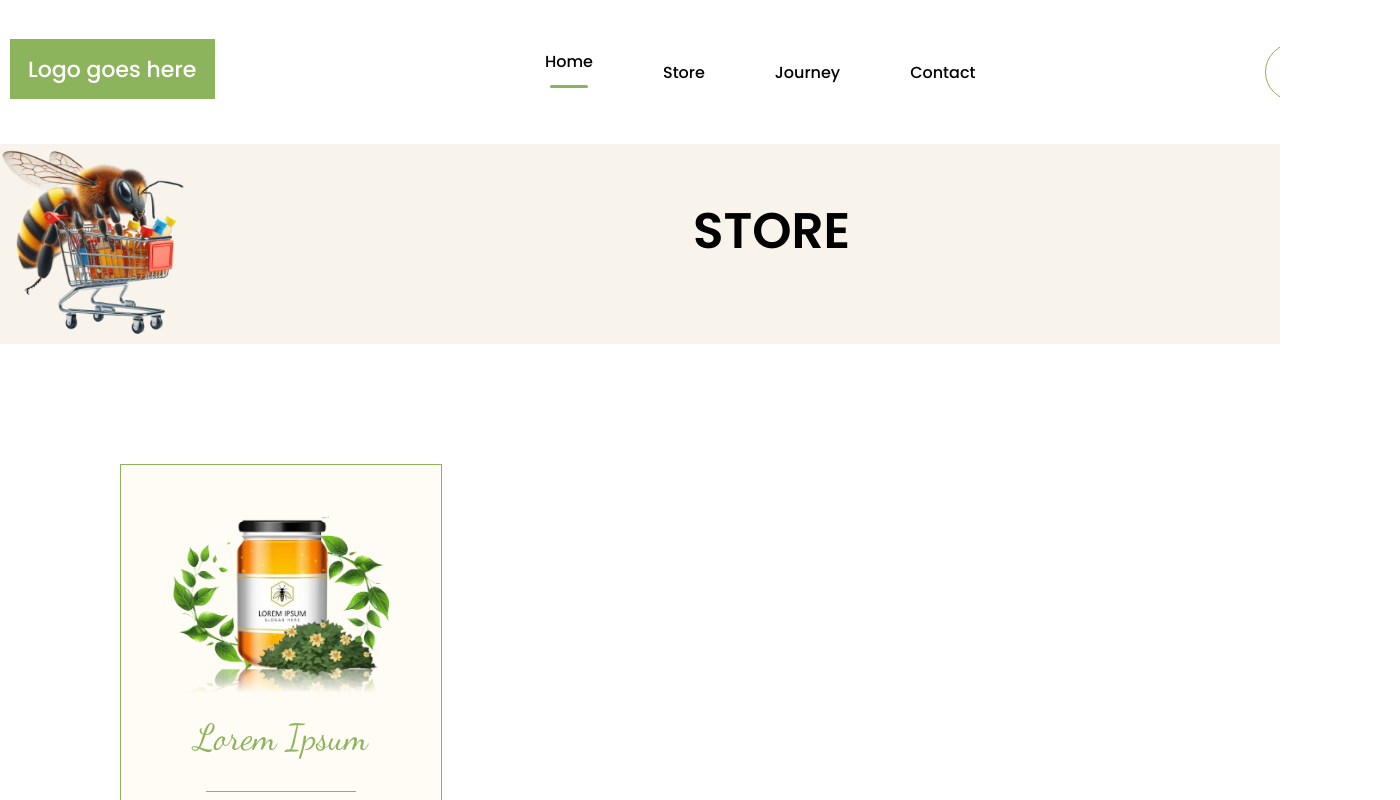
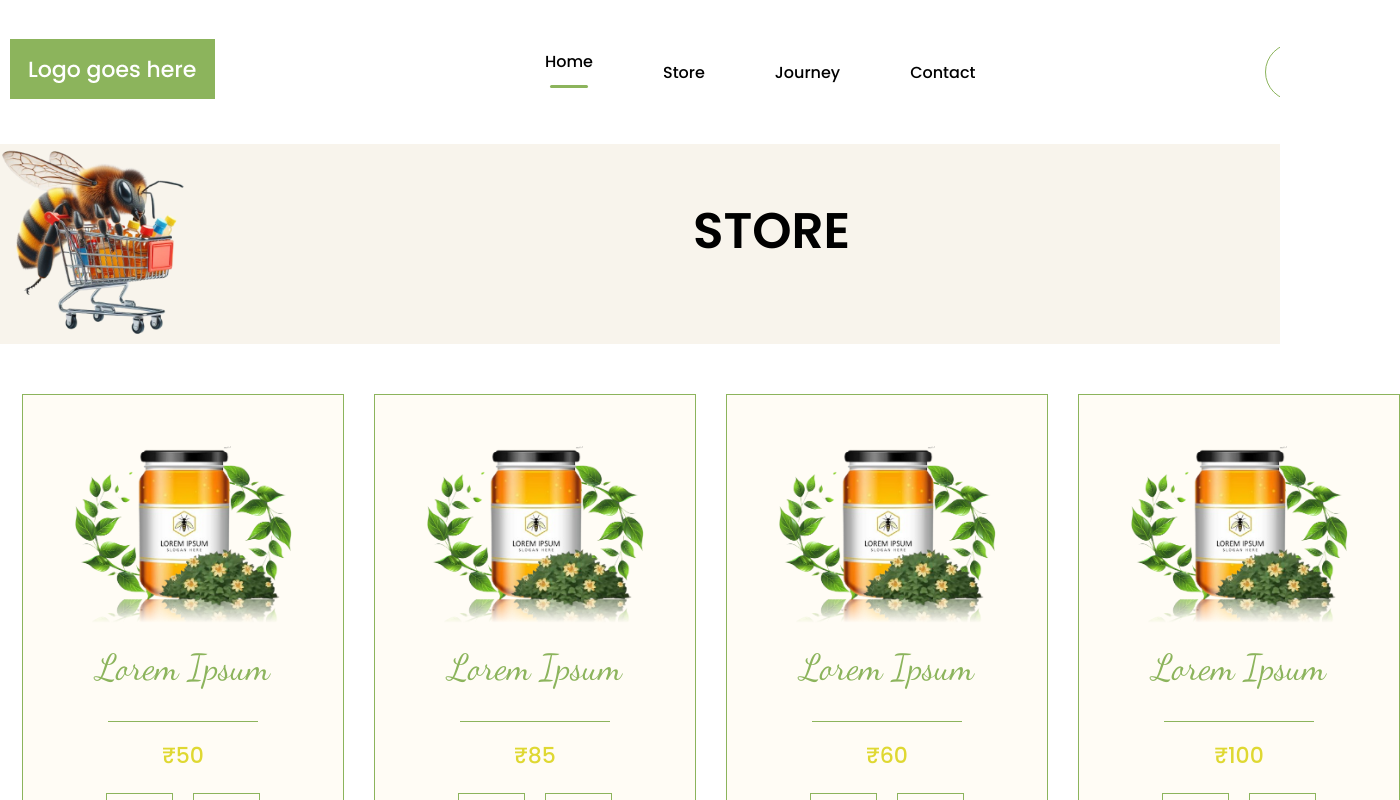
Before and after one commit to Yashasvi222/Wonder-Bee-Honey, a React (Create React App) app in the folder frontend/: page /store in a window 1280 px wide. Shown: the top 800 px of the page, 1400 px wide, since content can reach past the window. Built offline with nearby package versions, Linux system fonts and the light colour scheme; a web font is replaced by a local one.

Commit message:
All products added on Store

```diff
--- a/frontend/src/Components/Assets/data.js
+++ b/frontend/src/Components/Assets/data.js
@@ -1,33 +1,81 @@
-import p1_img from './product_1.png'
-import p2_img from './product_2.png'
-import p3_img from './product_3.png'
-import p4_img from './product_4.png'
+import p1_img from './Group 18.png'
+import p2_img from './Group 18.png'
+import p3_img from './Group 18.png'
+import p4_img from './Group 18.png'
+
 
 let data_product = [
   {
     id:1,
-    name:"Striped Flutter Sleeve Overlap Collar Peplum Hem Blouse",
+    name:"Lorem Ipsum",
     image:p1_img,
-    new_price:50.00,
-    old_price:80.50,
+    price:50.00,
   },
-  {id:2,
-    name:"Striped Flutter Sleeve Overlap Collar Peplum Hem Blouse",
+  {
+    id:2,
+    name:"Lorem Ipsum",
     image:p2_img,
-    new_price:85.00,
-    old_price:120.50,
+    price:85.00,
   },
-  {id:3,
-    name:"Striped Flutter Sleeve Overlap Collar Peplum Hem Blouse",
+  {
+    id:3,
+    name:"Lorem Ipsum",
     image:p3_img,
-    new_price:60.00,
-    old_price:100.50,
+    price:60.00,
   },
-  {id:4,
-    name:"Striped Flutter Sleeve Overlap Collar Peplum Hem Blouse",
+  {
+    id:4,
+    name:"Lorem Ipsum",
     image:p4_img,
-    new_price:100.00,
-    old_price:150.00,
+    price:100.00,
+  },
+  {
+    id:5,
+    name:"Lorem Ipsum",
+    image:p1_img,
+    price:50.00,
+  },
+  {
+    id:6,
+    name:"Lorem Ipsum",
+    image:p2_img,
+    price:85.00,
+  },
+  {
+    id:7,
+    name:"Lorem Ipsum",
+    image:p3_img,
+    price:60.00,
+  },
+  {
+    id:8,
+    name:"Lorem Ipsum",
+    image:p4_img,
+    price:100.00,
+  },
+  {
+    id:9,
+    name:"Lorem Ipsum",
+    image:p1_img,
+    price:50.00,
+  },
+  {
+    id:10,
+    name:"Lorem Ipsum",
+    image:p2_img,
+    price:85.00,
+  },
+  {
+    id:12,
+    name:"Lorem Ipsum",
+    image:p3_img,
+    price:60.00,
+  },
+  {
+    id:13,
+    name:"Lorem Ipsum",
+    image:p4_img,
+    price:100.00,
   },
 ];
 
--- a/frontend/src/Components/ProductCard/ProductCard.css
+++ b/frontend/src/Components/ProductCard/ProductCard.css
@@ -5,7 +5,6 @@
     flex-direction: column;
     background-color: #FFFCF5;
     border: 1px solid #8CB45C;
-    margin: 120px;
     align-items: center;
     justify-content: space-around;
 }
@@ -44,6 +43,7 @@
     height: 34px;
     font-size: 15px;
     margin-top: -5px;
+    cursor: pointer;
 }
 .w-one, .w-two{
     display: flex;
@@ -56,4 +56,5 @@
     color: #8CB45C;
     margin-top: -30px;
     margin-bottom: -20px;
+    cursor: pointer;
 }
--- a/frontend/src/Components/ProductCard/ProductCard.jsx
+++ b/frontend/src/Components/ProductCard/ProductCard.jsx
@@ -1,16 +1,16 @@
 import React from 'react'
 import './ProductCard.css'
-import Honey from '../Assets/Group 18.png'
+// import Honey from '../Assets/Group 18.png'
 
-const ProductCard = () => {
+const ProductCard = (props) => {
   return (
     <>
       <div className="card">
         <div className="card-container">
-            <img src={Honey} alt="Honey" />
-            <p className="flavor">Lorem Ipsum</p>
+            <img src={props.image} alt="Honey" />
+            <p className="flavor">{props.name}</p>
             <hr className="line" />
-            <p className="price">₹1200/-</p>
+            <p className="price">₹{props.price}</p>
             <div className="weights">
                 <div className="w-one">
                     500gm
--- /dev/null
+++ b/frontend/src/Pages/Store.css
@@ -0,0 +1,8 @@
+.store-all-products{
+    display: grid;
+    grid-template-columns: 1fr 1fr 1fr 1fr;
+    margin-top: 50px;
+    margin-bottom: 50px;
+    gap: 30px;
+    margin-left: 22px;
+}
--- a/frontend/src/Pages/Store.jsx
+++ b/frontend/src/Pages/Store.jsx
@@ -1,13 +1,19 @@
 import React from 'react'
+import './Store.css'
 import StoreHead from '../Components/StoreHead/StoreHead'
 import ProductCard from '../Components/ProductCard/ProductCard'
+import data_product from '../Components/Assets/data'
 
 
 const Store = () => {
   return (
     <div>
       <StoreHead/>
-      <ProductCard/>
+      <div className='store-all-products'>
+        {data_product.map((product,i)=>{
+            return <ProductCard key={i} id={product.id} name={product.name} image={product.image} price={product.price}/>
+        })}
+      </div>
     </div>
   )
 }
```
